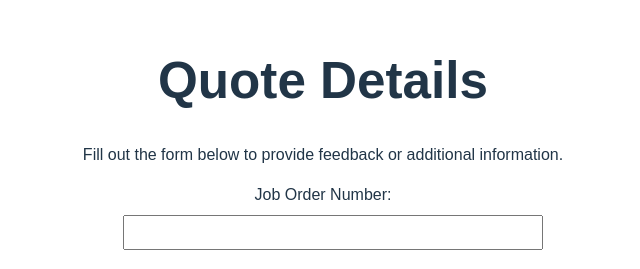
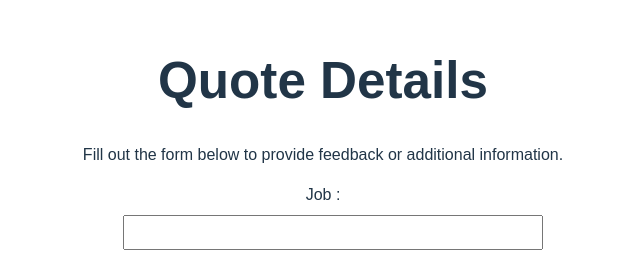
Before and after one commit to sivaathri/Feedback, a React (Vite) app: page / in a window 1280 px wide. Shown: the part 164-433 px from the top of the page, without its empty margins (317-957 px from the left). Built offline with nearby package versions, Linux system fonts and the light colour scheme.

Commit message:
"Updated label text in QuoteDetailsForm component from 'Job Order Number' to 'Job'."

```diff
--- a/src/QuoteDetailsForm .jsx
+++ b/src/QuoteDetailsForm .jsx
@@ -58,7 +58,7 @@ const QuoteDetailsForm = () => {
           htmlFor="jobOrder"
           style={{ display: "block", marginBottom: "8px" }}
         >
-          Job Order Number:
+          Job :
         </label>
         <input
           type="text"
```
